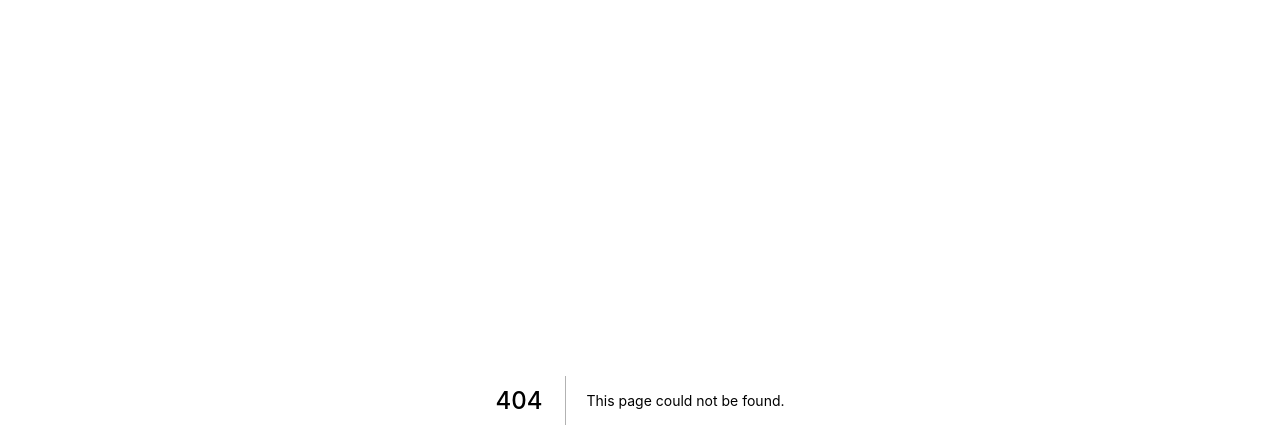
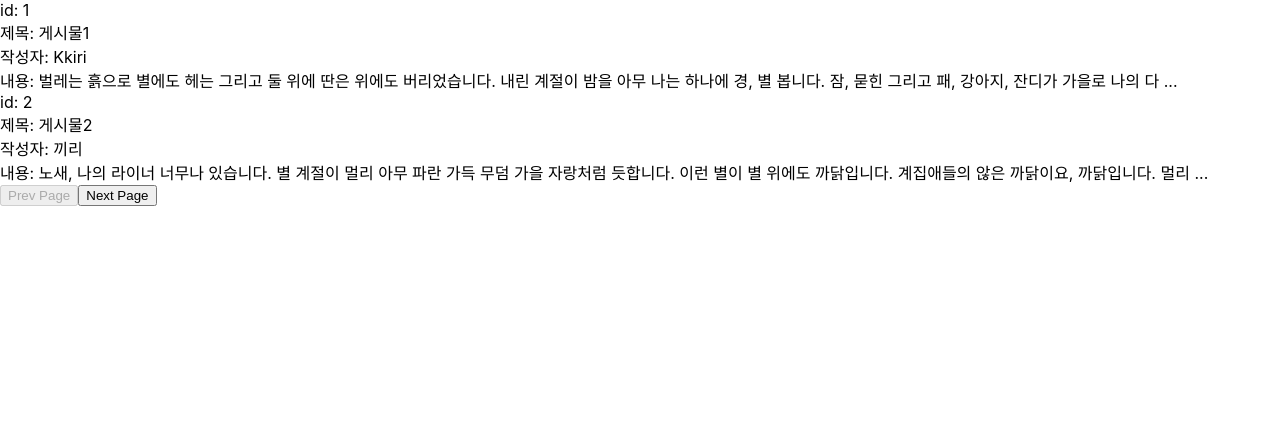
Before and after one commit to minchodang/react-query-practice, a Next.js app: page /paginated in a window 1280 px wide. Before the commit this address had no page. Shown: the top 448 px of the page. Built offline with nearby package versions, Linux system fonts and the light colour scheme; data requests are answered from the project's data file.

Commit message:
add: paginatedQueries

```diff
--- /dev/null
+++ b/pages/paginated.tsx
@@ -0,0 +1,62 @@
+import type { NextPage } from 'next';
+import { QueryFunctionContext, useQuery } from 'react-query';
+import axios from 'axios';
+import { Fragment, useState } from 'react';
+
+interface Post {
+  id: number;
+  title: string;
+  author: string;
+  description: string;
+}
+
+const getPosts = async ({ queryKey }: QueryFunctionContext) => {
+  const { data } = await axios.get<Post[]>(
+    `http://localhost:4000/posts?_limit=2&_page=${queryKey[1]}`
+  );
+  return data;
+};
+
+const PaginatedPage: NextPage = () => {
+  const [page, setPage] = useState(1);
+  const { data: posts, isLoading } = useQuery<Post[], Error>(
+    ['paginated', page],
+    getPosts,
+    {
+      keepPreviousData: true,
+    }
+  );
+
+  return (
+    <>
+      <div>
+        {isLoading ? (
+          <div>Loading...</div>
+        ) : (
+          posts?.map((post) => (
+            <Fragment key={post.id}>
+              <div>id: {post.id}</div>
+              <div>제목: {post.title}</div>
+              <div>작성자: {post.author}</div>
+              <div>내용: {post.description.slice(0, 100)}...</div>
+            </Fragment>
+          ))
+        )}
+        <button
+          onClick={() => setPage((page) => page - 1)}
+          disabled={page === 1}
+        >
+          Prev Page
+        </button>
+        <button
+          onClick={() => setPage((page) => page + 1)}
+          disabled={page === 5}
+        >
+          Next Page
+        </button>
+      </div>
+    </>
+  );
+};
+
+export default PaginatedPage;
```
Also changed, not shown: pages/index.tsx (+6 -1 lines).
